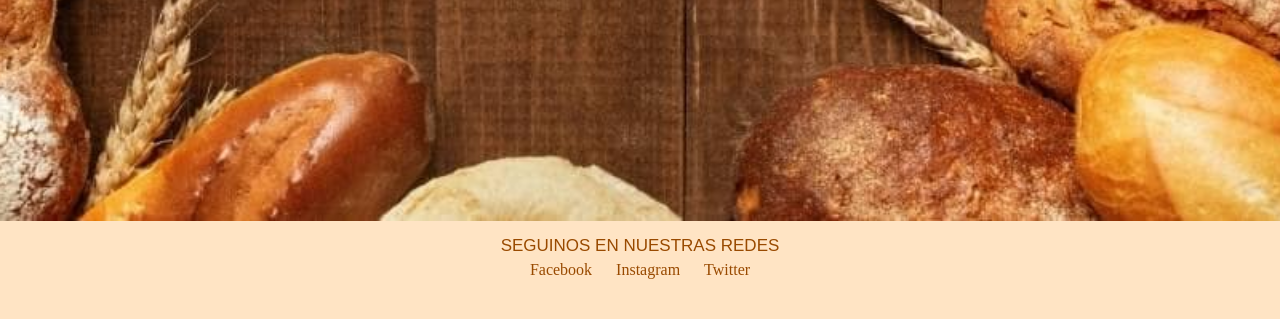
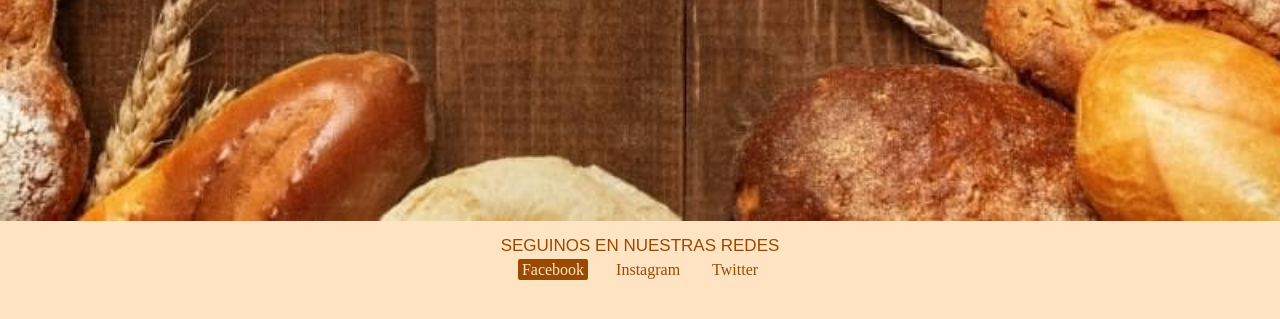
Before and after one commit to nNINOo/projectcoder, a plain HTML site: page index.html in a window 1280 px wide. In both pictures the pointer is over the link "Facebook". Shown: the part 699-1018 px from the top of the page. Drawn offline with nearby package versions, Linux system fonts and the light colour scheme.

Commit message:
Agregue un hover con transition al footer

```diff
--- a/styles/styles.css
+++ b/styles/styles.css
@@ -116,6 +116,8 @@ footer p {
 footer li a {
     text-decoration: none;
     color: rgb(153, 74, 0);
+    padding: 2px 4px;
+    border-radius: 2px;
 }
 
 footer li {
@@ -126,6 +128,12 @@ footer li {
 
 footer ul {
     text-align: center;
+}
+
+footer li a:hover {
+    background-color: rgb(153, 74, 0);
+    color: bisque;
+    transition: 0.5s;
 }
 
 /* menu-info */
```
